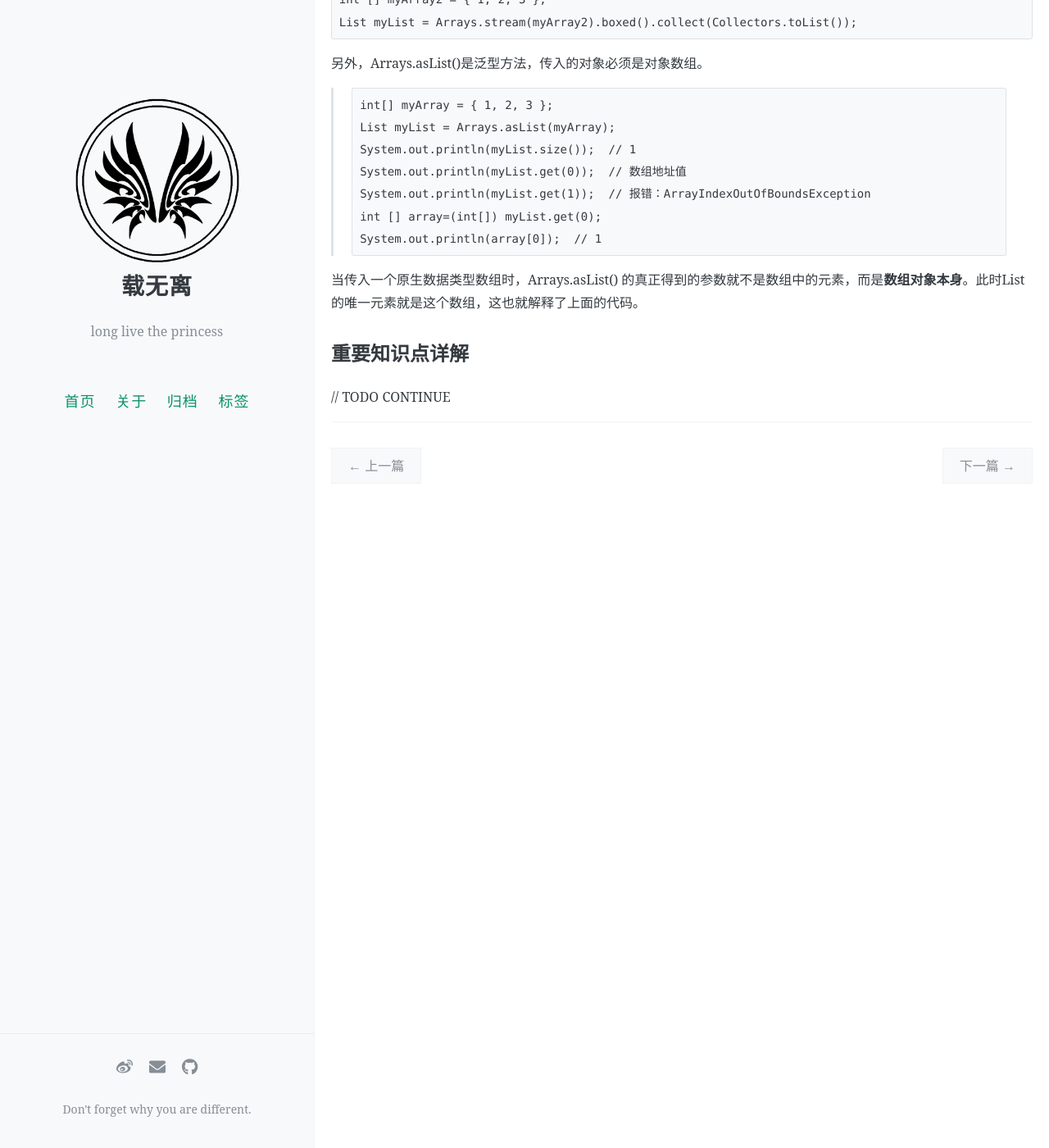
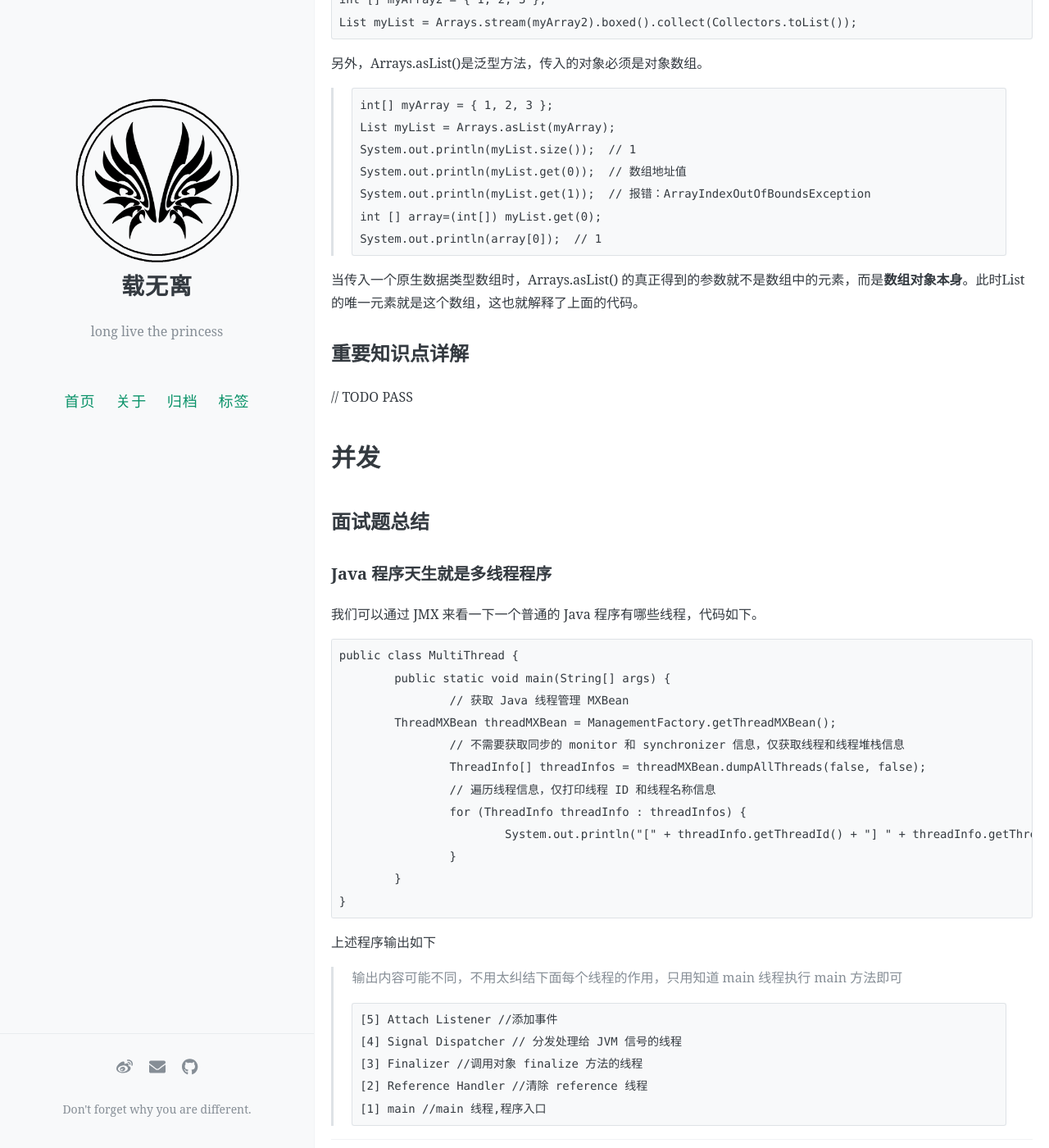
Before and after one commit to crazySyaoran/blog, a Jekyll site: the page built from _posts/2020-04-10-java-guide.md, in a window 1280 px wide and 1400 px high, scrolled down 4444 px. Shown: the whole window at 82% size. Built offline with Jekyll 4.4.1, drawn with Linux system fonts in a browser that asks for light colours; comment, search, counter and statistics services are not loaded.

Commit message:
new post

````diff
--- a/_posts/2020-04-10-java-guide.md
+++ b/_posts/2020-04-10-java-guide.md
@@ -179,4 +179,35 @@ System.out.println(array[0]);  // 1
 
 ## 重要知识点详解
 
-// TODO CONTINUE
+// TODO PASS
+
+# 并发
+
+## 面试题总结
+
+### Java 程序天生就是多线程程序
+
+我们可以通过 JMX 来看一下一个普通的 Java 程序有哪些线程，代码如下。
+```
+public class MultiThread {
+	public static void main(String[] args) {
+		// 获取 Java 线程管理 MXBean
+	ThreadMXBean threadMXBean = ManagementFactory.getThreadMXBean();
+		// 不需要获取同步的 monitor 和 synchronizer 信息，仅获取线程和线程堆栈信息
+		ThreadInfo[] threadInfos = threadMXBean.dumpAllThreads(false, false);
+		// 遍历线程信息，仅打印线程 ID 和线程名称信息
+		for (ThreadInfo threadInfo : threadInfos) {
+			System.out.println("[" + threadInfo.getThreadId() + "] " + threadInfo.getThreadName());
+		}
+	}
+}
+```
+上述程序输出如下
+> 输出内容可能不同，不用太纠结下面每个线程的作用，只用知道 main 线程执行 main 方法即可
+```
+[5] Attach Listener //添加事件
+[4] Signal Dispatcher // 分发处理给 JVM 信号的线程
+[3] Finalizer //调用对象 finalize 方法的线程
+[2] Reference Handler //清除 reference 线程
+[1] main //main 线程,程序入口
+```
````
Also changed, not shown: _posts/2020-03-26-java-note-1.md (+24 -0 lines), _posts/2020-04-16-nat.md (deleted, +0 -14 lines), _posts/2020-04-23-github-darktheme.md (added, +17 -0 lines), _posts/2020-04-24-aliyun-nginx.md (added, +132 -0 lines), _posts/2020-04-24-tomcat.md (added, +33 -0 lines), post_images/github_darktheme.png (added), post_images/tomcat.png (added).
